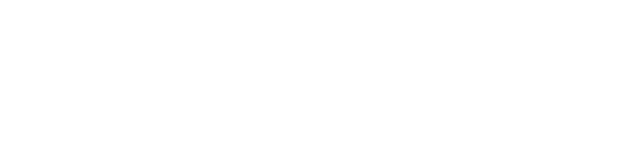
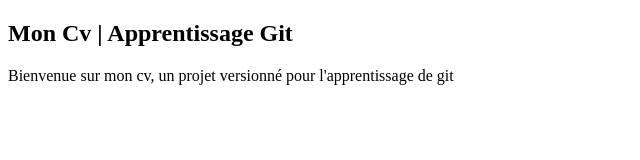
Before and after one commit to nyx-deb/mon-cv, a plain HTML site: page index.html in a window 1280 px wide. Shown: the whole page, without its empty margins (0-640 px from the left). Drawn offline with Linux system fonts and the light colour scheme.

Commit message:
mise en place de la section description

```diff
--- a/index.html
+++ b/index.html
@@ -7,6 +7,10 @@
     <title>Document</title>
 </head>
 <body>
-
+    <!-- Description de mon cv -->
+    <section>
+        <h2>Mon Cv | Apprentissage Git</h2>
+        <p>Bienvenue sur mon cv, un projet versionné pour l'apprentissage de git</p>
+    </section>
 </body>
 </html>
```
